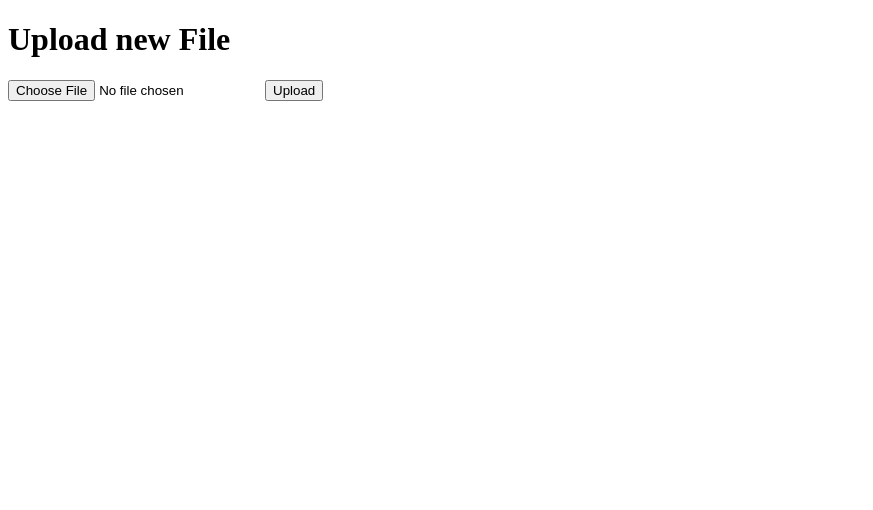
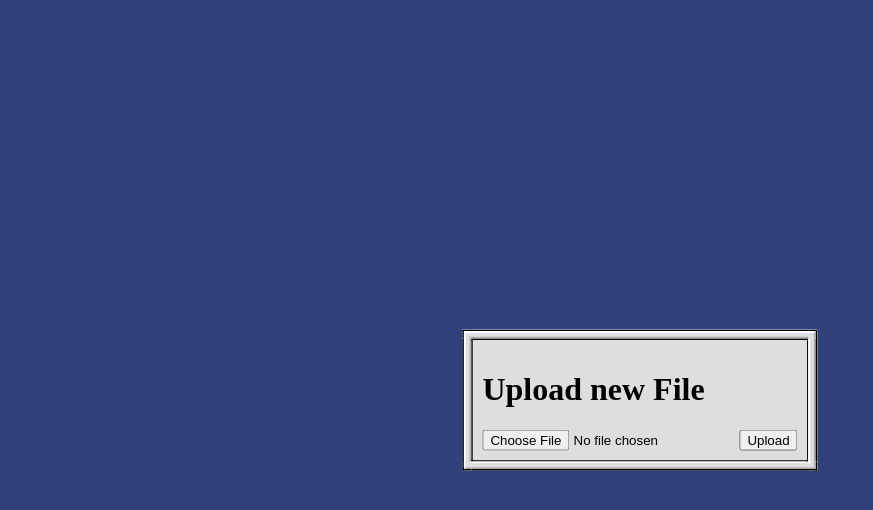
Before and after one commit to dheurlin/bsfiles, a Flask app: page / in a window 1280 px wide. Shown: the top 510 px of the page, without its empty margins (0-873 px from the left). Run offline with Flask 2, Linux system fonts and the light colour scheme; the visitor is signed in with stand-in values (Sample User, id 1); some libraries are stand-ins or nearby versions.

Commit message:
Start CSS styling

```diff
--- /dev/null
+++ b/project/bsfiles/static/css/style.css
@@ -0,0 +1,22 @@
+body {
+  background-color: #31427b;
+  text-align: center;
+}
+
+#content {
+  text-align: left;
+  display: inline-block;
+  position: absolute;
+  top: 50%;
+  left: 50%;
+  transform: translate(-50%, -50%);
+  background-color: #dedede;
+}
+
+.retro-border {
+  border: 20px solid black;
+  border-image-source: url(../imgs/win-border.svg);
+  border-image-slice: 60;
+}
+
+/*# sourceMappingURL=style.css.map */
--- /dev/null
+++ b/project/bsfiles/static/sass/style.sass
@@ -0,0 +1,18 @@
+body
+  background-color: #31427b
+  text-align: center
+
+#content
+  text-align: left
+  display: inline-block
+  position: absolute
+  top: 50%
+  left: 50%
+  transform: translate(-50%, -50%)
+
+  background-color: #dedede
+
+.retro-border
+  border: 20px solid black
+  border-image-source: url(../imgs/win-border.svg)
+  border-image-slice: 60
--- a/project/bsfiles/templates/base.html
+++ b/project/bsfiles/templates/base.html
@@ -5,12 +5,13 @@
   <meta charset="utf-8">
   <meta http-equiv="X-UA-Compatible" content="IE=edge">
   <meta name="viewport" content="width=device-width, initial-scale=1">
+  <link rel="stylesheet" href="{{ url_for('static', filename='css/style.css') }}">
   <title>Tja grabbar!</title>
 </head>
 
 <body>
 
-  <div id="content">
+  <div id="content" class="retro-border">
     {% block content %}
     {% endblock %}
   </div>
--- a/project/bsfiles/templates/index.html
+++ b/project/bsfiles/templates/index.html
@@ -15,4 +15,5 @@
     <input type=file name=file>
     <input type=submit value=Upload>
   </form>
+
 {% endblock %}
```
Also changed, not shown: notes.md (+1 -2 lines), project/bsfiles/static/imgs/win-border.svg (added), 1 other file. Lines whose indentation alone changed are shown as unchanged.
